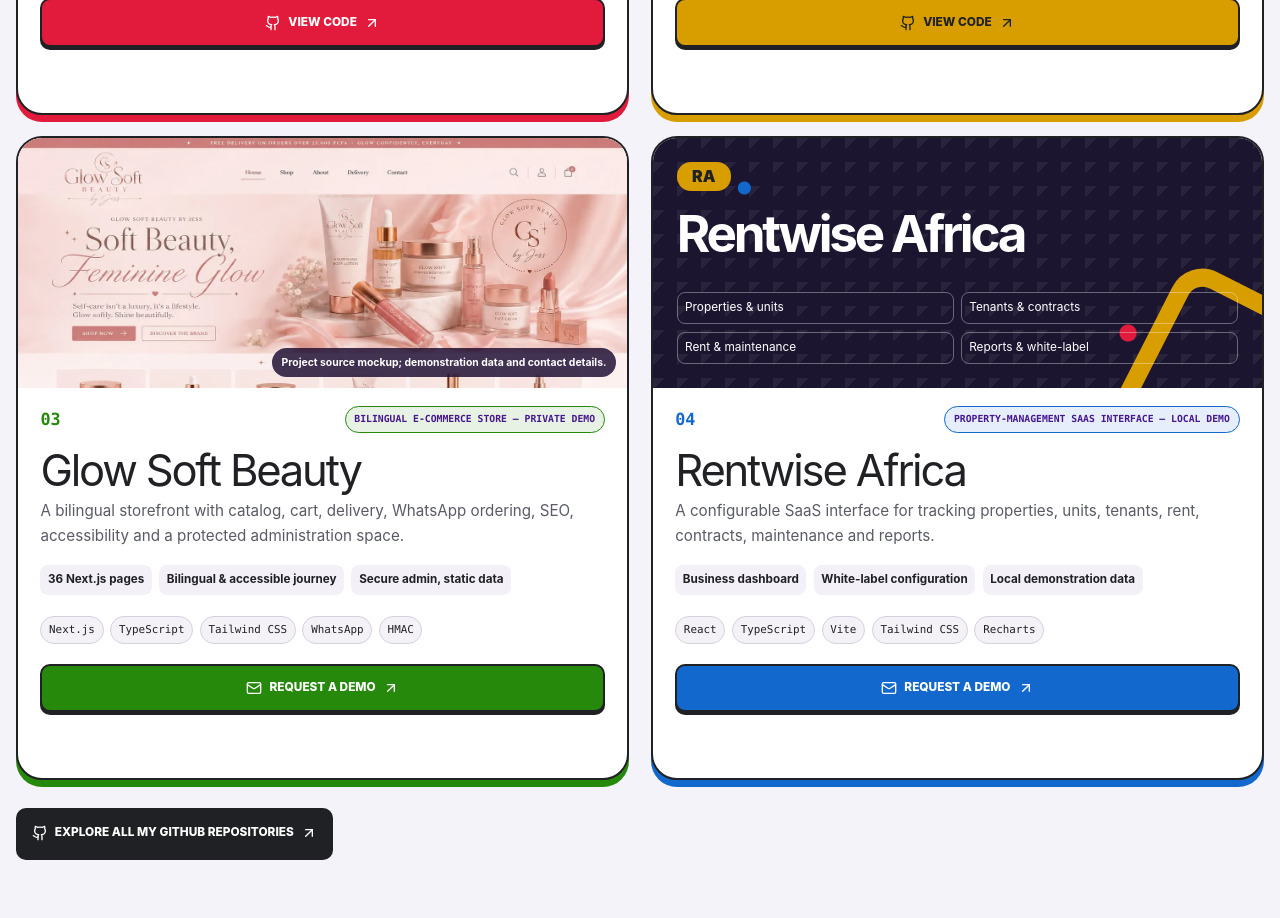
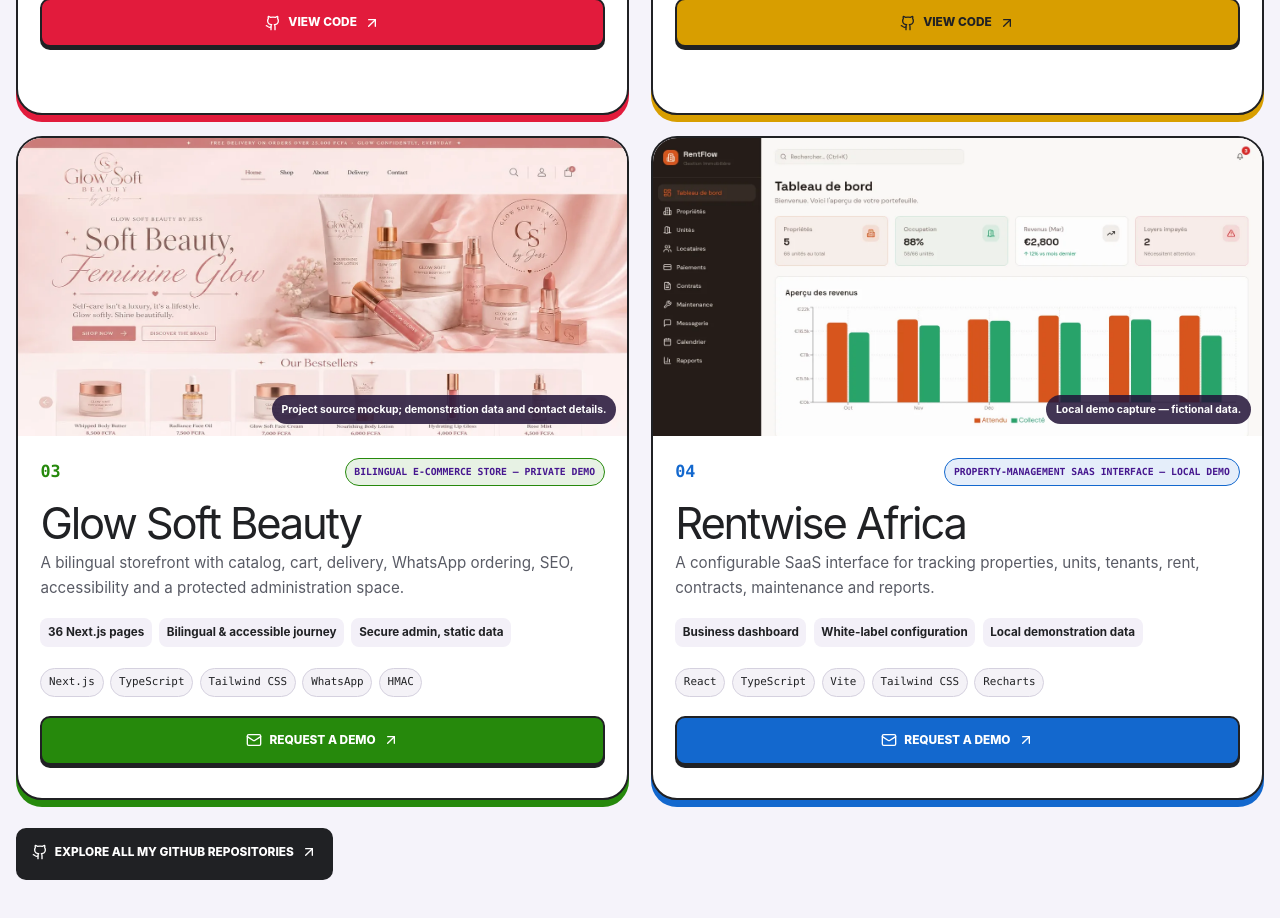
Before and after one commit to ArmelKI/Mon_Portfolio, a React (Vite) app: page / in a window 1280 px wide. Shown: the part 8240-9158 px from the top of the page. Built offline with nearby package versions, Linux system fonts and the light colour scheme.

Commit message:
feat: add Rentwise dashboard capture

```diff
--- a/src/data/projects.js
+++ b/src/data/projects.js
@@ -98,7 +98,7 @@
     slug: 'rentwise-africa', title: 'Rentwise Africa', privateDemo: true, status: l('Interface SaaS de gestion locative — démo locale', 'Property-management SaaS interface — local demo'),
     description: l('Une interface SaaS configurable pour suivre biens, unités, locataires, loyers, contrats, maintenance et rapports.', 'A configurable SaaS interface for tracking properties, units, tenants, rent, contracts, maintenance and reports.'),
     highlights: l(['Dashboard métier', 'Configuration white-label', 'Données locales de démonstration'], ['Business dashboard', 'White-label configuration', 'Local demonstration data']), stack: ['React', 'TypeScript', 'Vite', 'Tailwind CSS', 'Recharts'],
-    visual: l(['Biens & unités', 'Locataires & contrats', 'Loyers & maintenance', 'Rapports & white-label'], ['Properties & units', 'Tenants & contracts', 'Rent & maintenance', 'Reports & white-label']),
+    media: { src: '/assets/images/projects/rentwise-dashboard.webp', width: 1440, height: 857, alt: l('Tableau de bord Rentwise Africa avec données locales de démonstration.', 'Rentwise Africa dashboard with local demonstration data.'), caption: l('Capture de la démo locale — données fictives.', 'Local demo capture — fictional data.') },
   },
 ];
 
```
Also changed, not shown: public/assets/images/projects/rentwise-dashboard.webp (added).
